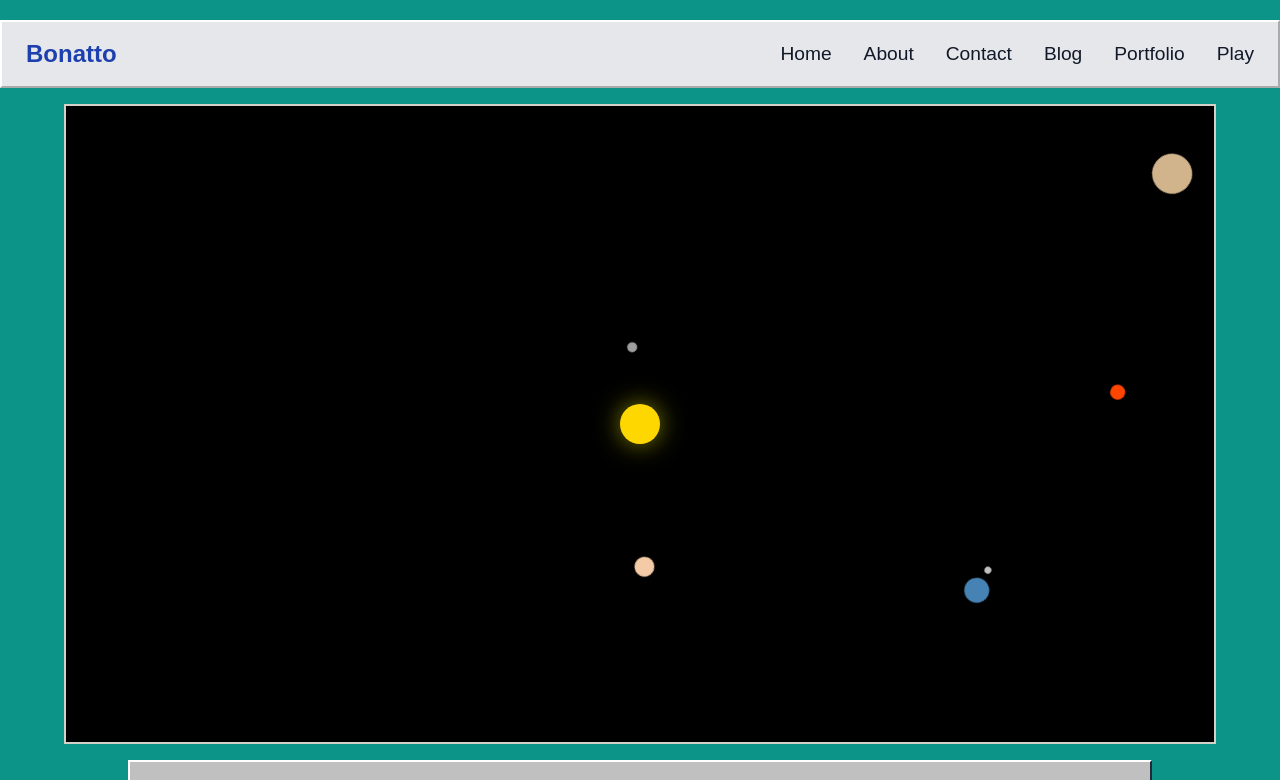
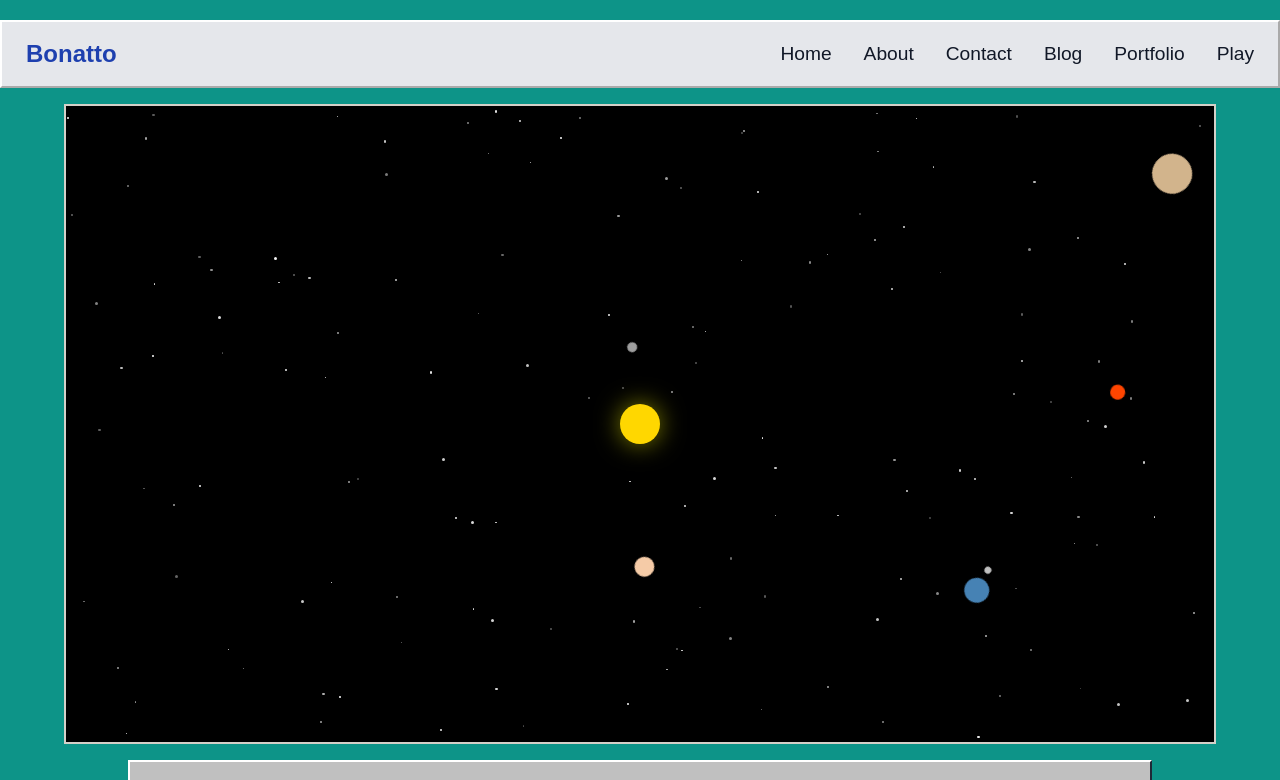
Before and after one commit to SergioBonatto/site, a Next.js app: page / in a window 1280 px wide. Shown: the top 780 px of the page. Built offline with nearby package versions, Linux system fonts and the light colour scheme.

Commit message:
add stars

```diff
--- a/src/components/solarSystem.tsx
+++ b/src/components/solarSystem.tsx
@@ -37,6 +37,11 @@ const DesktopSolarSystem: React.FC<{ systemScale: number }> = ({ systemScale })
     { name: 'uranus', size: 30, color: '#5F9EA0', orbitRadius: 700, animationDuration: 22 },
     { name: 'neptune', size: 30, color: '#4682B4', orbitRadius: 850, animationDuration: 27 }
   ];
+  const stars = Array.from({ length: 150 }, () => ({
+    x: Math.random() * 100,
+    y: Math.random() * 100,
+    size: Math.random() * 2 + 1
+  }));
 
   const renderPlanet = (planet: typeof planets[0]) => {
     const planetStyle = {
@@ -93,6 +98,20 @@ const DesktopSolarSystem: React.FC<{ systemScale: number }> = ({ systemScale })
       className="relative w-full max-w-6xl h-[80vh] bg-black mx-auto my-10 flex justify-center items-center overflow-hidden border-2 border-[#d4d0c8] p-4 mb-[5rem]"
       style={{ transform: 'translateY(4rem)' }}
     >
+      {/* Stars */}
+{stars.map((star, index) => (
+  <div
+    key={`star-${index}`}
+    className="absolute bg-white rounded-full"
+    style={{
+      width: `${star.size}px`,
+      height: `${star.size}px`,
+      left: `${star.x}%`,
+      top: `${star.y}%`,
+      opacity: Math.random() * 0.7 + 0.3
+    }}
+  />
+))}
       {/* Sun */}
       <div
         className="absolute rounded-full z-10"
@@ -179,6 +198,11 @@ const MobileSolarSystem: React.FC = () => {
     { name: 'uranus', size: 30, color: '#5F9EA0', orbitRadius: 1000, animationDuration: 22 },
     { name: 'neptune', size: 30, color: '#4682B4', orbitRadius: 1200, animationDuration: 27 }
   ];
+    const stars = Array.from({ length: 150 }, () => ({
+      x: Math.random() * 100,
+      y: Math.random() * 100,
+      size: Math.random() * 2 + 1
+    }));
 
   const renderPlanet = (planet: typeof planets[0]) => {
     const planetStyle = {
@@ -235,6 +259,20 @@ const MobileSolarSystem: React.FC = () => {
       className="relative w-full max-w-6xl h-[80vh] bg-black mx-auto my-10 flex justify-center items-center overflow-hidden border-2 border-[#d4d0c8] p-4 mb-[5rem]"
       style={{ transform: 'translateY(4rem)' }}
     >
+{/* Stars */}
+{stars.map((star, index) => (
+  <div
+    key={`star-${index}`}
+    className="absolute bg-white rounded-full"
+    style={{
+      width: `${star.size}px`,
+      height: `${star.size}px`,
+      left: `${star.x}%`,
+      top: `${star.y}%`,
+      opacity: Math.random() * 0.7 + 0.3
+    }}
+  />
+))}
       {/* Sun */}
       <div
         className="absolute rounded-full z-10"
```
